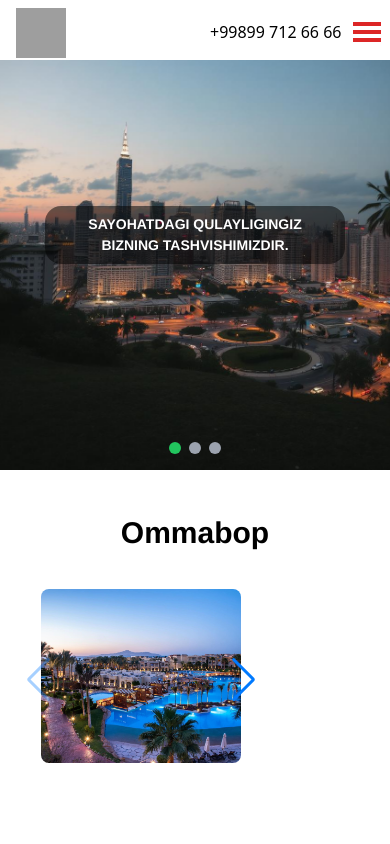
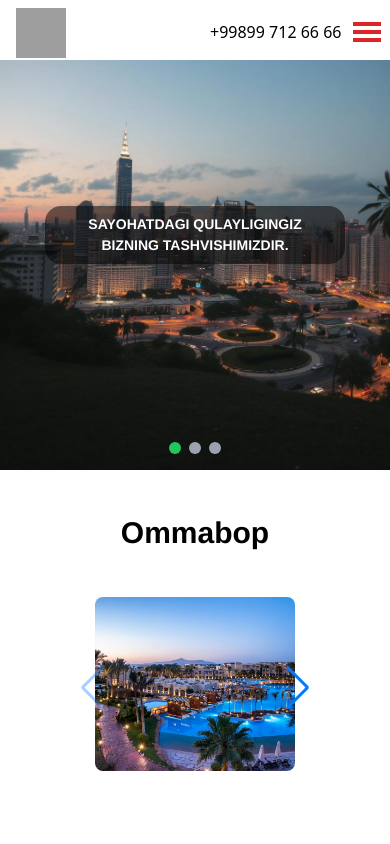
Before and after one commit to muhammadaa1i/VisaPro, a React (Vite) app: page / in a window 390 px wide. Shown: the top 844 px of the page. Built offline with nearby package versions, Linux system fonts and the light colour scheme; grey boxes are pictures that could not be loaded.

Commit message:
some bugs

```diff
--- a/src/Components/About/About.jsx
+++ b/src/Components/About/About.jsx
@@ -22,7 +22,7 @@ const About = () => {
 
                 </div>
 
-                <div className='carousel2 container max-p640:m-auto'>
+                <div className='carousel2 container m-auto'>
                     <Carousel2 />
                 </div>
 
--- a/src/Components/About/Carousel2.css
+++ b/src/Components/About/Carousel2.css
@@ -1,3 +1,6 @@
+.swiper{
+  width: 100%;
+}
 .swiper-pagination {
   display: none;
 }
@@ -13,6 +16,9 @@
 @media (max-width: 900px){
   .mySwiper2{
     margin-left: 50px!important;
+  }
+  .swiper{
+    margin-right: 0px!important;
   }
 }
 
--- a/src/Components/About/Carousel2.jsx
+++ b/src/Components/About/Carousel2.jsx
@@ -15,7 +15,7 @@ import s7 from '../images/s7.jpg';
 
 export default function App() {
   return (
-    <>
+    <div className="flex justify-center items-center w-full h-auto mt-4">
       <Swiper
         slidesPerView={3}
         spaceBetween={30}
@@ -27,9 +27,9 @@ export default function App() {
             slidesPerView: 3,
             spaceBetween: 30,
           },
-          768: {
+          900: {
             slidesPerView: 2,
-            spaceBetween: 15,
+            spaceBetween: 20,
           },
           640: {
             slidesPerView: 1,
@@ -37,14 +37,14 @@ export default function App() {
           },
           0: {
             slidesPerView: 1,
-            spaceBetween: 10,
+            spaceBetween: 0,
           },
         }}
-        className="mySwiper2 max-w-[1300px] w-full h-auto m-auto flex flex-row mt-2 gap-5 max-p470:pr-4"
+        className="mySwiper2 max-w-[1300px] w-full h-auto gap-5 "
       >
         {[s1, s2, s3, s4, s5, s6, s7].map((src, index) => (
           <SwiperSlide key={index}>
-            <div className="card w-[250px] h-[300px] flex justify-center items-center pb-10 pt-4 max-p470:w-[200px] max-p470:h-[250px]">
+            <div className="card w-[250px] h-[300px] flex justify-center items-center pb-10 pt-4 max-p470:w-[200px] max-p470:h-[250px] ">
               <img
                 className="card-img w-full h-auto rounded-lg"
                 src={src}
@@ -54,6 +54,6 @@ export default function App() {
           </SwiperSlide>
         ))}
       </Swiper>
-    </>
+    </div>
   );
 }
--- a/src/Components/Services/Carousel3.jsx
+++ b/src/Components/Services/Carousel3.jsx
@@ -18,7 +18,7 @@ import { Navigation } from 'swiper/modules';
 export default function Carousel3() {
   return (
     <>
-      <Swiper navigation={true} modules={[Navigation]} className="mySwiper mt-4">
+      <Swiper navigation={true} modules={[Navigation]} className="mySwiper mt-4 ">
         <SwiperSlide>
           <img src={x1} />
         </SwiperSlide>
```
Also changed, not shown: src/Components/About/About.css (+10 -10 lines).
